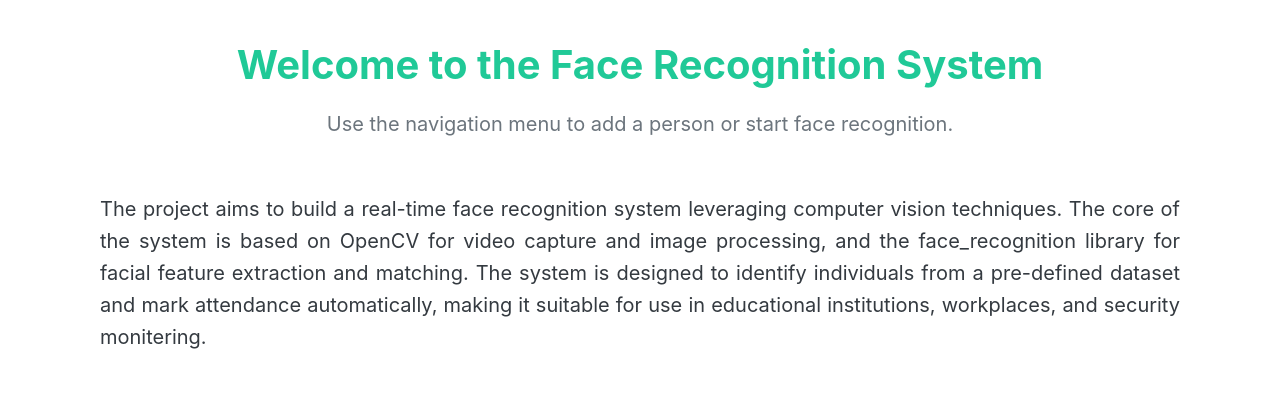
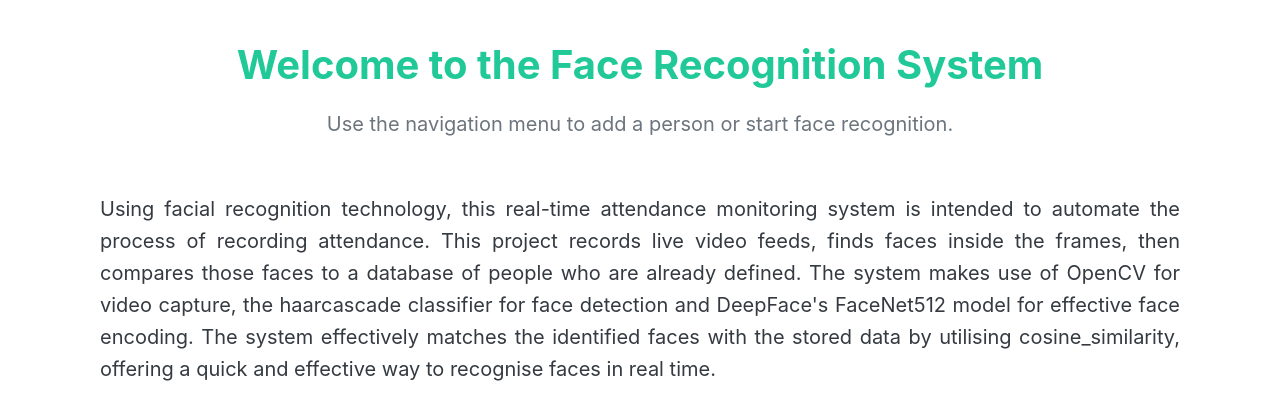
Before and after one commit to farhan906/openCV_faceDetection, a Flask app: page / in a window 1280 px wide. Shown: the part 158-578 px from the top of the page. Run offline with Flask 3, Linux system fonts and the light colour scheme; some libraries are stand-ins or nearby versions.

Commit message:
Add files via upload

```diff
--- a/templates/facerecg.html
+++ b/templates/facerecg.html
@@ -6,6 +6,11 @@
 <style>
     .container {
         margin-top: 50px;
+    }
+    .text-center {
+        color: #20c997;
+        font-size: 2.5rem;
+        font-weight: bold;
     }
     .video-container {
         width: 40%;
--- a/templates/index.html
+++ b/templates/index.html
@@ -11,11 +11,13 @@
         Use the navigation menu to add a person or start face recognition.
     </p>
     <p style="font-size: 1.25rem; margin-top: 5%; color: #343a40; text-align: justify; line-height: 1.6;">
-        The project aims to build a real-time face recognition system leveraging computer vision techniques.
-        The core of the system is based on OpenCV for video capture and image processing, and the face_recognition
-        library for facial feature extraction and matching. The system is designed to identify individuals from
-        a pre-defined dataset and mark attendance automatically, making it suitable for use in
-        educational institutions, workplaces, and security monitering.
+        Using facial recognition technology, this real-time attendance monitoring system is
+        intended to automate the process of recording attendance. This project records live
+        video feeds, finds faces inside the frames, then compares those faces to a database of
+        people who are already defined. The system makes use of OpenCV for video capture, the haarcascade
+        classifier for face detection and DeepFace's FaceNet512 model for effective face encoding.
+        The system effectively matches the identified faces with the stored data by utilising
+        cosine_similarity, offering a quick and effective way to recognise faces in real time.
     </p>
 
 </div>
```
Also changed, not shown: templates/imgent.html (+19 -0 lines).
